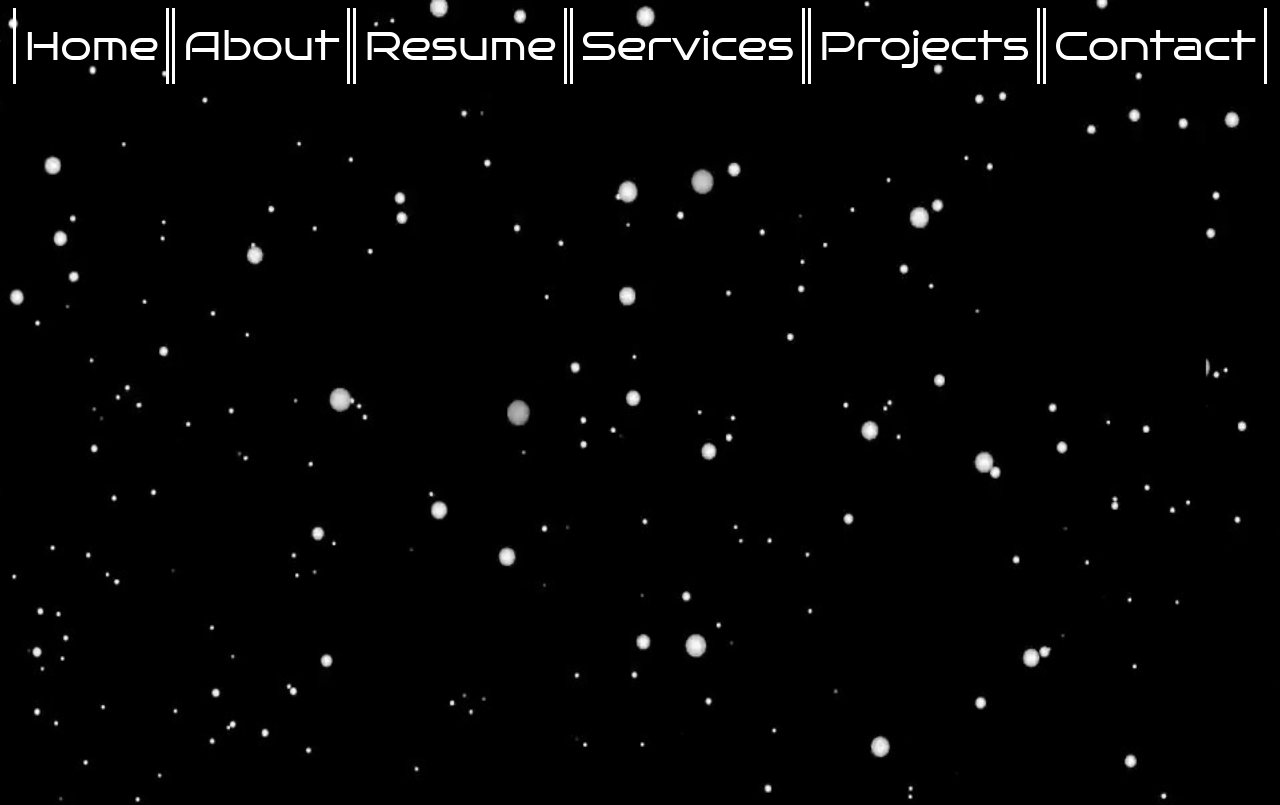
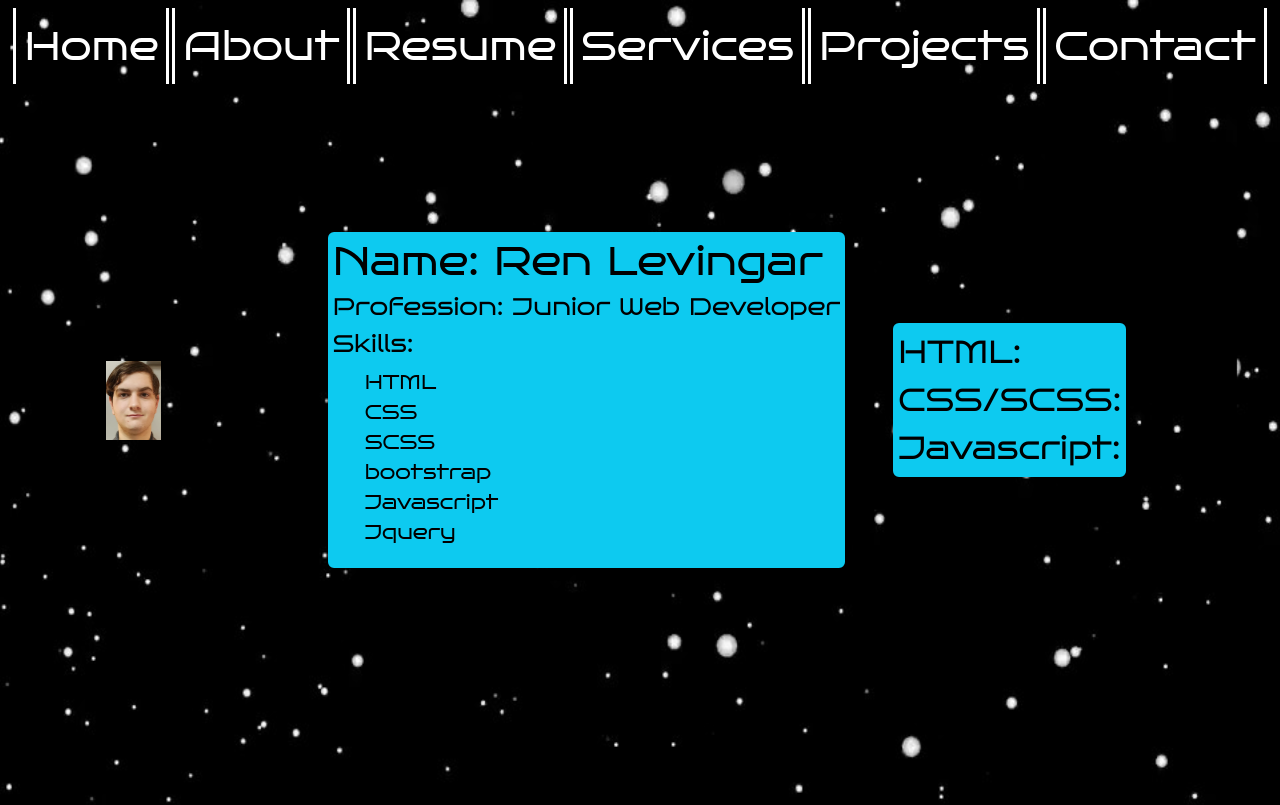
Before and after one commit to RenLevingar/Portfolio2, a website: page pages/about.html in a window 1280 px wide. Shown: the top 805 px of the page. Drawn offline with nearby package versions, Linux system fonts and the light colour scheme; files whose address does not match are found by name.

Commit message:
About Page
Began the About page. Started adding images and info. The next step is adding more information and animations.

```diff
--- a/pages/about.html
+++ b/pages/about.html
@@ -18,7 +18,44 @@
 
 <body>
 
-    <nav class="navbar navbar-expand-lg bg-transparent">
+    <!-- Background -->
+
+    <!-- Main container on page -->
+    <div class="container position-absolute d-flex justify-content-center align-items-center mw-100 h-100 flex-row">
+
+        <!-- IMG of me -->
+        <div>
+            <img src="../images/ren.png" alt="Ren Levingar" class="w-25 h-75">
+        </div>
+
+        <!-- Info about me -->
+        <div class="bg-info border border-info border-5 rounded">
+            <h6 class="fs-1">Name: Ren Levingar</h6>
+            <h6 class="fs-4">Profession: Junior Web Developer</h6>
+            <h6 class="fs-4">Skills:</h6>
+            <ul class="fs-4">
+                <li class="fs-5">HTML</li>
+                <li class="fs-5">CSS</li>
+                <li class="fs-5">SCSS</li>
+                <li class="fs-5">bootstrap</li>
+                <li class="fs-5">Javascript</li>
+                <li class="fs-5">Jquery</li>
+            </ul>
+        </div>
+
+        <!-- Languges -->
+        <div class="bg-info border border-info border-5 rounded mx-5">
+            <div class="fs-2">HTML:</div>
+            <div class="fs-2">CSS/SCSS:</div>
+            <div class="fs-2">Javascript:</div>
+        </div>
+
+    </div>
+
+    <div class="space"></div>
+
+    <!-- Header -->
+    <nav class="navbar navbar-expand-lg">
         <div class="container-fluid">
             <button class="navbar-toggler" type="button" data-bs-toggle="collapse"
                 data-bs-target="#navbarSupportedContent" aria-controls="navbarSupportedContent" aria-expanded="false"
@@ -55,8 +92,6 @@
         </div>
     </nav>
 
-    <!-- Background -->
-    <div class="space"></div>
 
     <!-- Link for javascript -->
     <script src="./script.js"></script>
--- a/styles/scss/styles.scss
+++ b/styles/scss/styles.scss
@@ -33,7 +33,7 @@ div {
     background-repeat: repeat-x;
     background-size: 200vw 200vh;
     right: 0;
-    animation-duration: 1200s;
+    animation-duration: 600s;
     animation-name: spaceBG;
     animation-delay: 0s;
     animation-iteration-count: infinite;
@@ -62,6 +62,11 @@ div {
     top: 0;
     z-index: 3;
     width: 100%;
+
+    button {
+        color: white;
+        background-color: white;
+    }
 }
 
 // Planets
@@ -171,3 +176,8 @@ div {
 .width-100 {
     width: 100%;
 }
+
+.container {
+    z-index: 3;
+    color: green;
+}
```
Also changed, not shown: images/ren.png (added), styles/css/styles.css, styles/css/styles.min.css, 2 other files.
